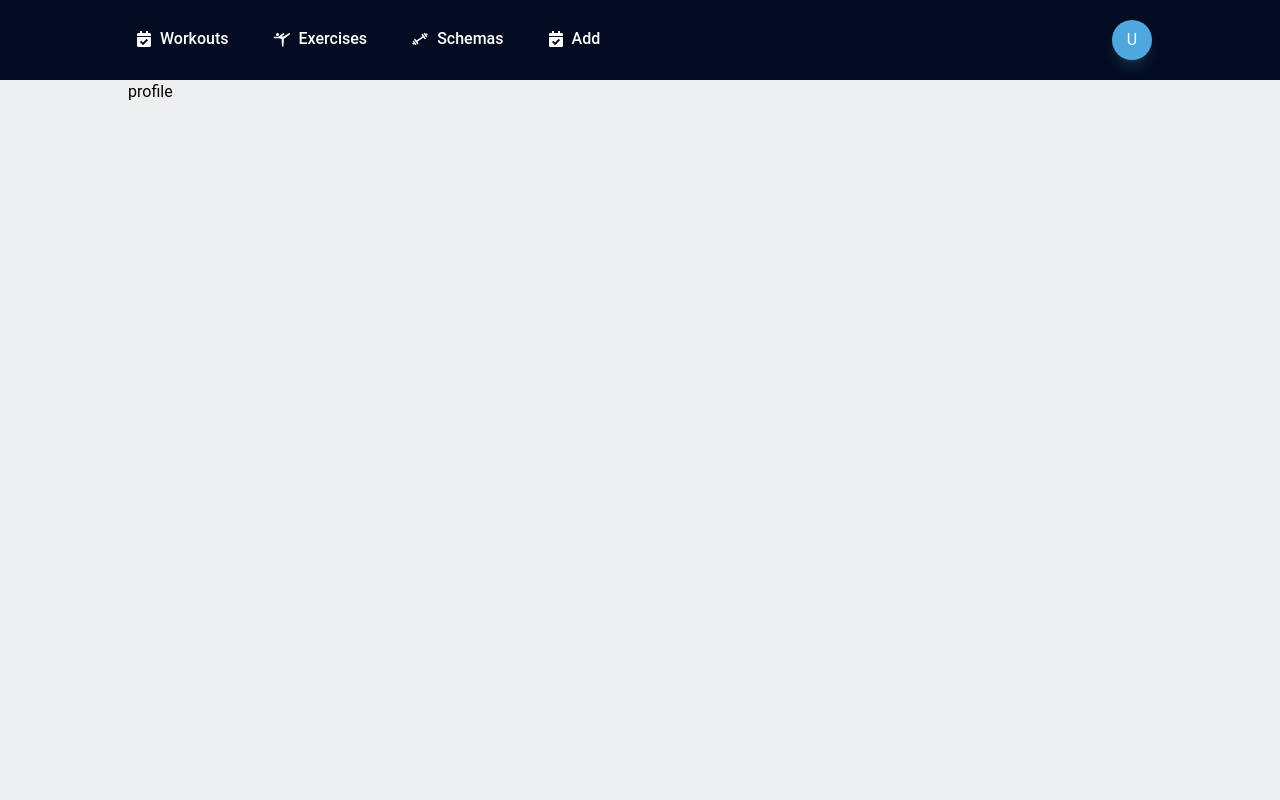
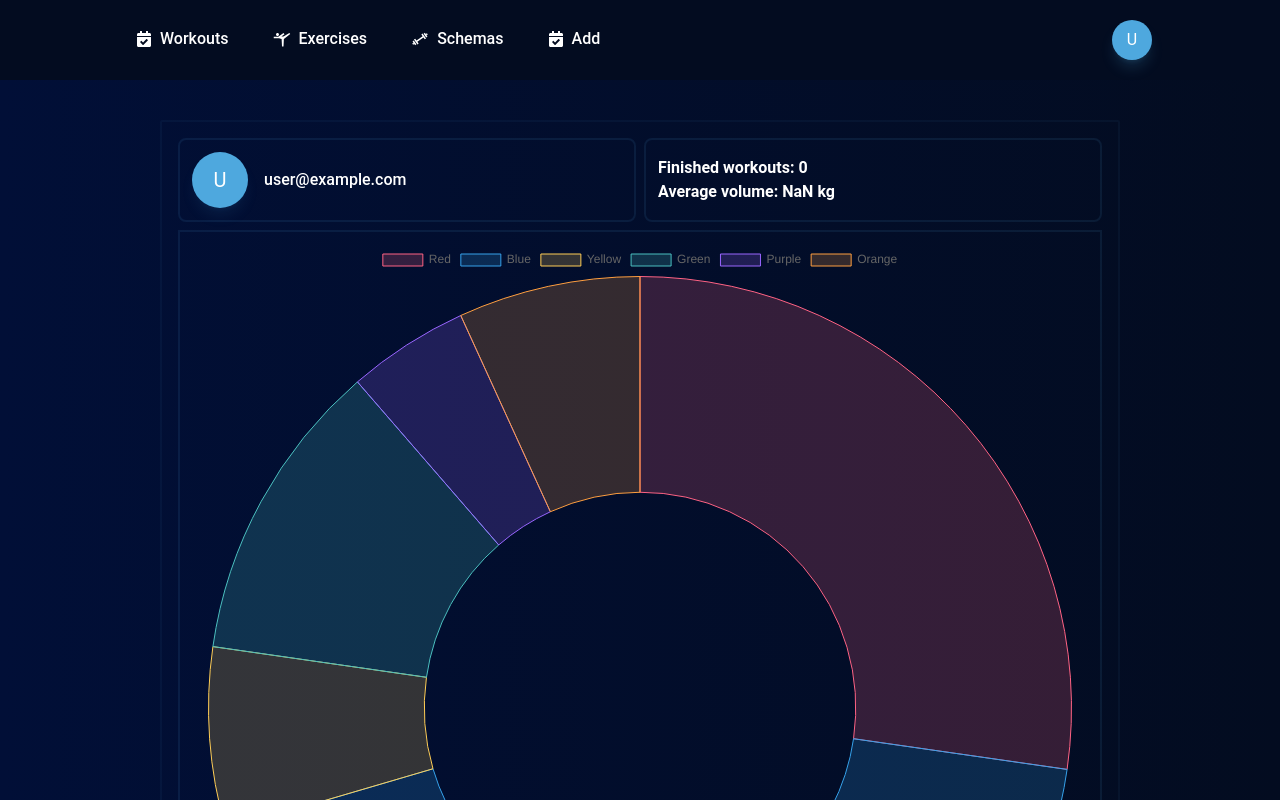
Before and after one commit to K-Sikora/gym-tracker-nextjs, a Next.js app in the folder gym-tracker/: page /profile in a window 1280 px wide. Shown: the top 800 px of the page. Built offline with nearby package versions, Linux system fonts and the light colour scheme; no server answers; the database is empty; sample sign-in values are in the browser's storage.

Commit message:
Graph to fix

```diff
--- a/gym-tracker/src/pages/profile.js
+++ b/gym-tracker/src/pages/profile.js
@@ -1,16 +1,125 @@
-import Layout from "@/components/Layout";
+import { Chart as ChartJS, ArcElement, Tooltip, Legend } from "chart.js";
+import { Doughnut } from "react-chartjs-2";
 import Navbar from "@/components/Navbar/Navbar";
 import React from "react";
 import { AnimatePresence, motion } from "framer-motion";
 import Loader from "@/components/Loader";
+import { useSession } from "next-auth/react";
+import { useRouter } from "next/router";
+import GradientLayout from "@/components/GradientLayout";
+import axios from "axios";
+import { useQuery } from "react-query";
+
 const profile = (props) => {
+  const { status, data } = useSession();
+  const getUserInfo = async () => {
+    try {
+      const id = data.user.name;
+      const response = await axios.get(`/api/getuserinfo/${id}`);
+      return response.data;
+    } catch (err) {
+      console.log(err);
+    }
+  };
+  const router = useRouter();
+  if (status === "unauthenticated") {
+    router.push("/");
+  }
+
+  const { data: userInfo } = useQuery({
+    queryKey: "userInfo",
+    queryFn: getUserInfo,
+    refetchOnWindowFocus: false,
+    enabled: !!(status === "authenticated"),
+  });
+  const getWorkoutsInfo = async () => {
+    try {
+      const id = data.user.name;
+
+      const response = await axios.get(`/api/getworkouts/${id}`);
+      console.log(response.data);
+      return response.data;
+    } catch (err) {
+      console.log(err);
+    }
+  };
+  const { data: workoutsInfo } = useQuery({
+    queryKey: "workoutsInfo",
+    queryFn: getWorkoutsInfo,
+    refetchOnWindowFocus: false,
+    enabled: !!(status === "authenticated"),
+  });
+  function averageVolume(workouts) {
+    let volume = 0;
+
+    workouts.forEach((workout) => {
+      workout.exercises.forEach((exercise) => {
+        exercise.sets.forEach((set) => {
+          volume += set.weight * set.repetitions;
+        });
+      });
+    });
+    return volume / workouts.length;
+  }
+
+  const getAllExercises = async () => {
+    const response = await axios.get("/api/getexercises");
+    console.log(response.data);
+    return response.data;
+  };
+
+  const { data: allExercises } = useQuery({
+    queryKey: "allExercises",
+    queryFn: getAllExercises,
+    refetchOnWindowFocus: false,
+  });
+  const passToGraph = (workouts, allExercises) => {
+    if (
+      workouts &&
+      workouts.length > 0 &&
+      allExercises &&
+      allExercises.length > 0
+    ) {
+      const result = [];
+    }
+  };
+  passToGraph(workoutsInfo, allExercises);
+  ChartJS.register(ArcElement, Tooltip, Legend);
+
+  const graphData = {
+    labels: ["Red", "Blue", "Yellow", "Green", "Purple", "Orange"],
+    datasets: [
+      {
+        label: "# of Votes",
+        data: [12, 19, 3, 5, 2, 3],
+        backgroundColor: [
+          "rgba(255, 99, 132, 0.2)",
+          "rgba(54, 162, 235, 0.2)",
+          "rgba(255, 206, 86, 0.2)",
+          "rgba(75, 192, 192, 0.2)",
+          "rgba(153, 102, 255, 0.2)",
+          "rgba(255, 159, 64, 0.2)",
+        ],
+        borderColor: [
+          "rgba(255, 99, 132, 1)",
+          "rgba(54, 162, 235, 1)",
+          "rgba(255, 206, 86, 1)",
+          "rgba(75, 192, 192, 1)",
+          "rgba(153, 102, 255, 1)",
+          "rgba(255, 159, 64, 1)",
+        ],
+        borderWidth: 1,
+      },
+    ],
+  };
   return (
     <div>
       <Navbar />
-      <Layout>
+      <GradientLayout>
         {props.isLoading ? (
           <Loader />
         ) : (
+          status === "authenticated" && (
             <AnimatePresence>
               <motion.div
                 initial={{ opacity: 0 }}
@@ -18,11 +127,49 @@ const profile = (props) => {
                 exit={{ opacity: 0 }}
                 transition={{ duration: 1 }}
               >
-              profile
+                <div className="  md:px-8">
+                  <div className="max-w-5xl mx-auto flex flex-col gap-4">
+                    <div className=" md:border-2 md:py-4 md:mt-10 rounded-sm border-primary/5">
+                      <div className="w-full md:px-4 grid grid-cols-1 md:gap-2 md:grid-cols-2 text-white md:rounded-lg border-b-2  md:min-h-0 border-primary/20  md:border-none p-4 pb-7 md:p-0">
+                        <div className="flex items-center gap-4 border-2  border-primary/10 rounded-lg p-3 justify-start">
+                          <span className="h-14 w-14 relative shadow-lg shadow-primary/10  flex items-center justify-center  rounded-full bg-primary pointer-events-none text-xl">
+                            {data && data.user.email.slice(0, 1).toUpperCase()}
+                          </span>
+                          <div className="flex flex-col  md:text-base font-medium">
+                            <p>{data && data.user.email}</p>
+                            {userInfo && (
+                              <p>
+                                Joined: {userInfo[0].date.slice(8, 10)}.
+                                {userInfo[0].date.slice(5, 7)}.
+                                {userInfo[0].date.slice(0, 4)}{" "}
+                                {userInfo[0].date.slice(11, 16)}
+                              </p>
+                            )}
+                          </div>
+                        </div>
+                        <div className="border-2  border-primary/10 rounded-lg p-3 flex flex-col justify-center md:text-base font-semibold">
+                          <p>
+                            Finished workouts:{" "}
+                            {workoutsInfo && workoutsInfo.length}
+                          </p>
+                          <p>
+                            Average volume:{" "}
+                            {workoutsInfo &&
+                              averageVolume(workoutsInfo) + " kg"}
+                          </p>
+                        </div>
+                        <div className="col-span-2 p-3 border-2 border-primary/10">
+                          <Doughnut data={graphData} />
+                        </div>
+                      </div>
+                    </div>
+                  </div>
+                </div>
               </motion.div>
             </AnimatePresence>
+          )
         )}
-      </Layout>
+      </GradientLayout>
     </div>
   );
 };
```
Lines whose indentation alone changed are shown as unchanged.
